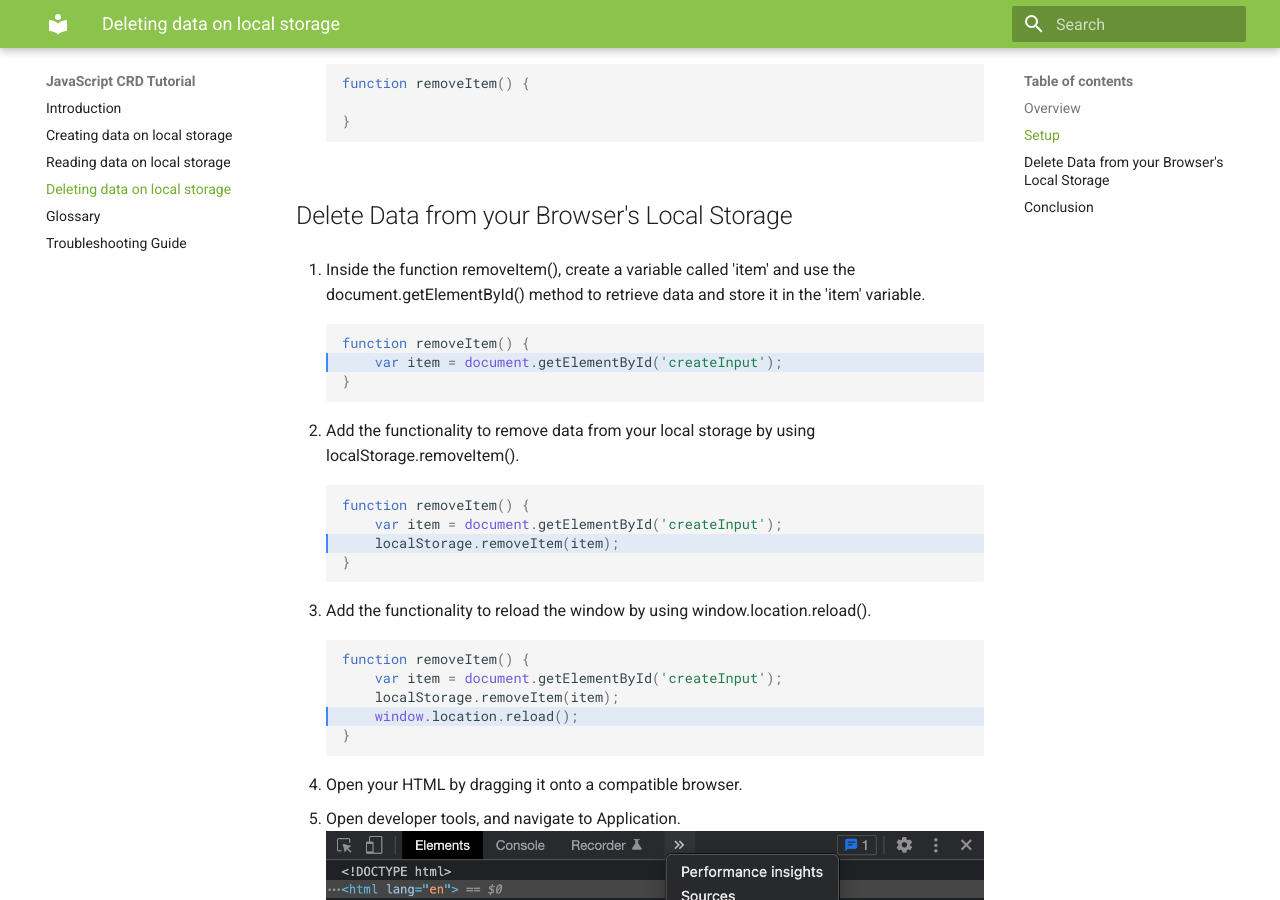
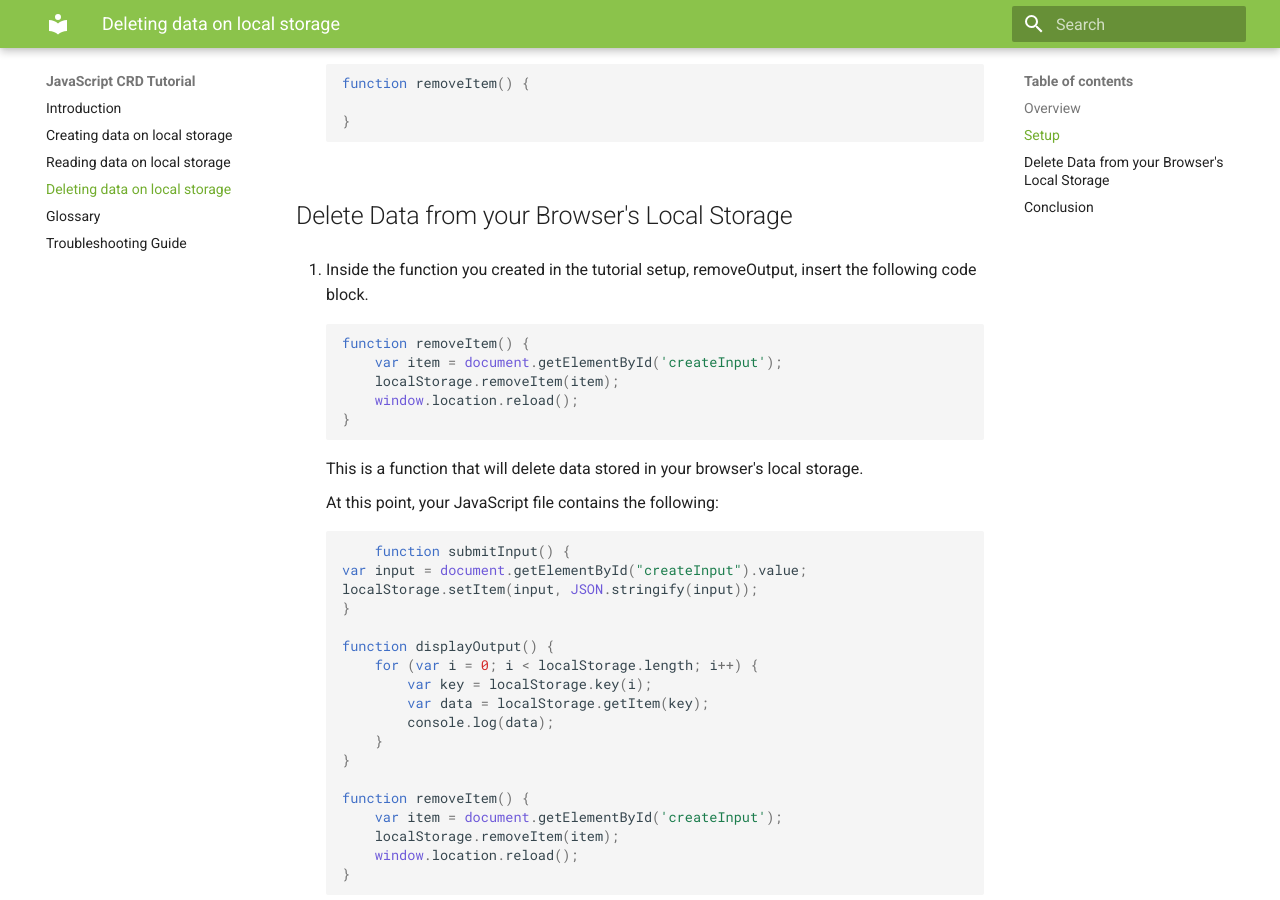
Before and after one commit to mnkhee/user-docs-project, an MkDocs documentation site: the page built from docs/deleting.md, in a window 1280 px wide and 900 px high, scrolled down 1076 px. Built offline with MkDocs 1.6.1 and Material for MkDocs 9.7.7, drawn with Linux system fonts in a browser that asks for light colours.

Commit message:
Combined code blocks

````diff
--- a/docs/deleting.md
+++ b/docs/deleting.md
@@ -48,26 +48,9 @@ This section will focus on reading data -- the D of CRU**D**. To learn this skil
 
 ## Delete Data from your Browser's Local Storage
 
-1. Inside the function removeItem(), create a variable called 'item' and use the document.getElementById() method to retrieve data and store it in the 'item' variable.
+1. Inside the function you created in the tutorial setup, removeOutput, insert the following code block.
 
-    ```{.js hl_lines="2"}
-    function removeItem() {
-        var item = document.getElementById('createInput');
-    }
-    ```
-
-2. Add the functionality to remove data from your local storage by using localStorage.removeItem().
-
-    ```{.js hl_lines="3"}
-    function removeItem() {
-        var item = document.getElementById('createInput');
-        localStorage.removeItem(item);
-    }
-    ```
-
-3. Add the functionality to reload the window by using window.location.reload().
-
-    ```{.js hl_lines="4"}
+    ```js
     function removeItem() {
         var item = document.getElementById('createInput');
         localStorage.removeItem(item);
@@ -75,15 +58,40 @@ This section will focus on reading data -- the D of CRU**D**. To learn this skil
     }
     ```
 
-4. Open your HTML by dragging it onto a compatible browser.
-5. Open developer tools, and navigate to Application.
+    This is a function that will delete data stored in your browser's local storage.
+
+    At this point, your JavaScript file contains the following:
+
+    ```js
+        function submitInput() {
+    var input = document.getElementById("createInput").value;
+    localStorage.setItem(input, JSON.stringify(input));
+    }
+
+    function displayOutput() {
+        for (var i = 0; i < localStorage.length; i++) {
+            var key = localStorage.key(i);
+            var data = localStorage.getItem(key);
+            console.log(data);
+        }
+    }
+
+    function removeItem() {
+        var item = document.getElementById('createInput');
+        localStorage.removeItem(item);
+        window.location.reload();
+    }
+    ```
+
+2. Open your HTML by dragging it onto a compatible browser.
+3. Open developer tools, and navigate to Application.
     <br> ![application](application.png)
-6. Click on your local host address under 'Local Storage' tab.
+4. Click on your local host address under 'Local Storage' tab.
     <br> ![application-continued](application-continued.png)
     At this point, you will see key value pairs. This represents the data stored on your browser's local storage.
-7. Enter the key of the data you want to remove into the input box.
+5. Enter the key of the data you want to remove into the input box.
     <br> ![deleting-data](deleting-data.png)
-8. Press the 'Delete Data' button.
+6. Press the 'Delete Data' button.
 
     At this point, your browser will reload and the data will be deleted from the local storage.
 
````
Also changed, not shown: docs/creating.md (+6 -2 lines), docs/reading.md (+8 -22 lines).
